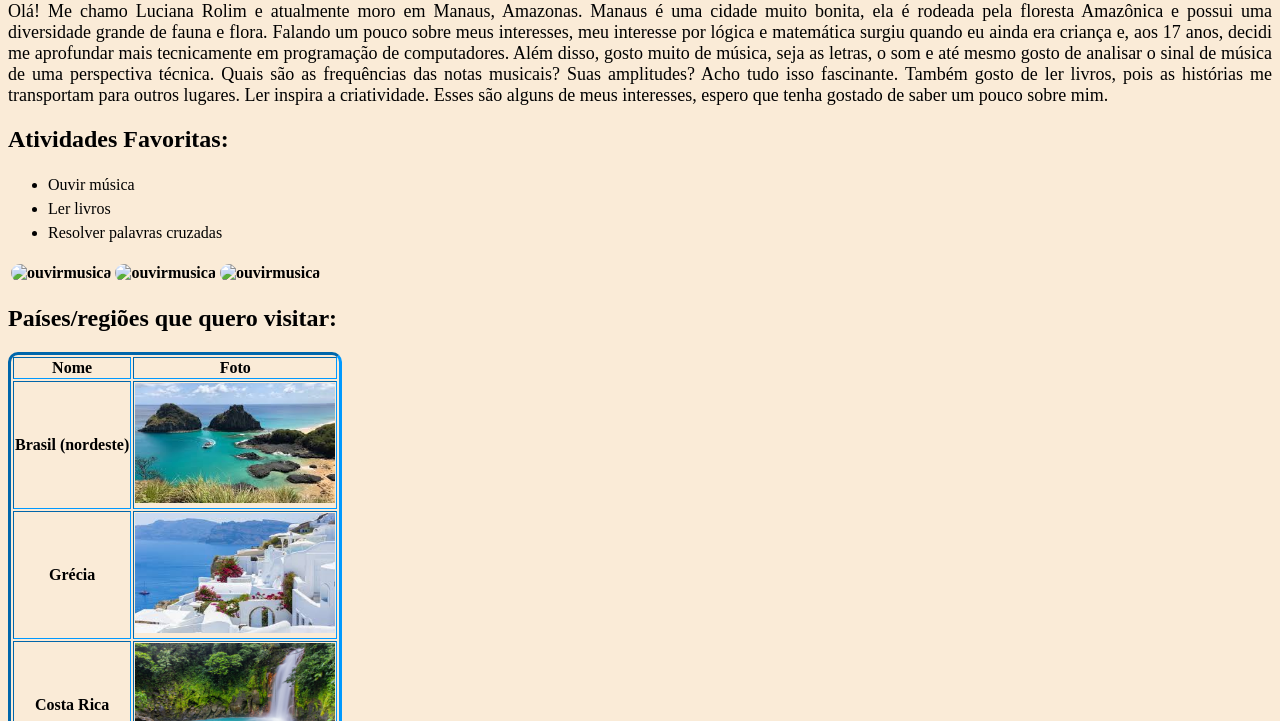
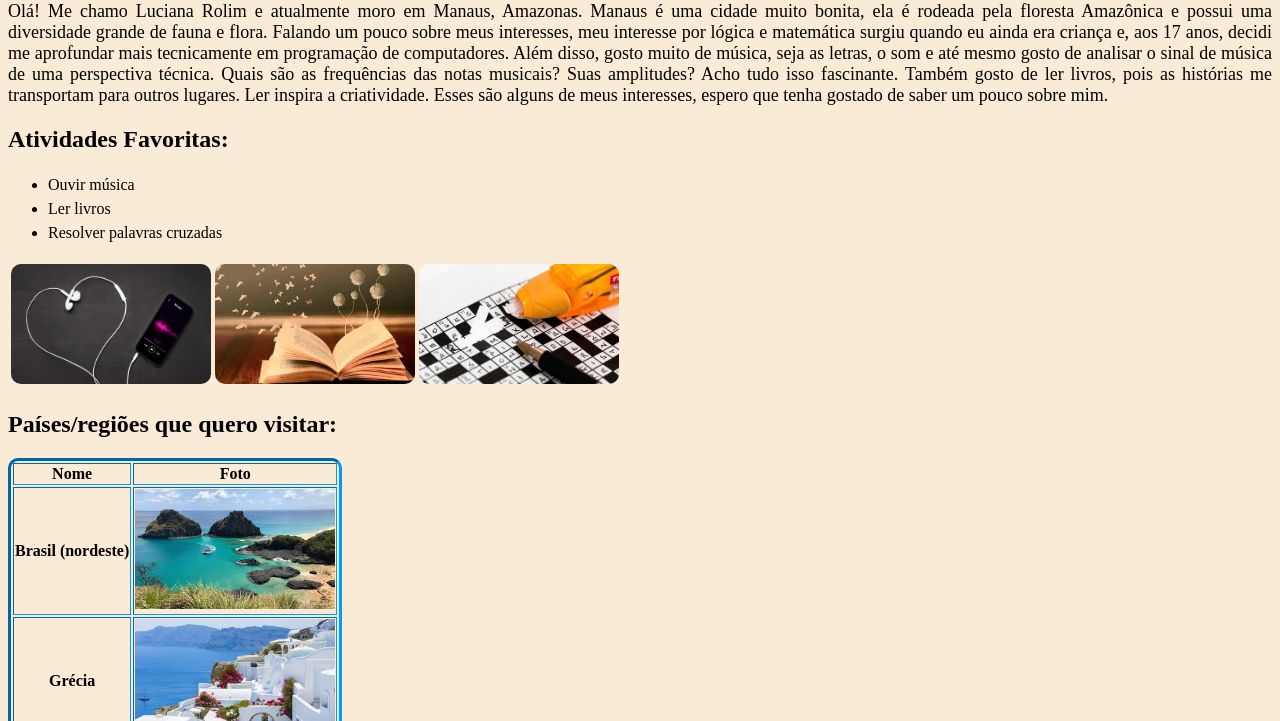
Before and after one commit to lucianarolimc/fds_uni, a plain HTML site: page index.html in a window 1280 px wide. Shown: the part 79-800 px from the top of the page. Drawn offline with Linux system fonts and the light colour scheme; the site is published under a folder, as on GitHub Pages, so addresses that start at the root find nothing.

Commit message:
Atualizando o index parte 2

```diff
--- a/index.html
+++ b/index.html
@@ -36,9 +36,9 @@
     <table >
       <tr>
         <th>
-          <img class="img_musica" src="/img/ouvir_musica.jpg" alt="ouvirmusica" width="200" height="120">
-          <img class="img_leitura" src="/img/ler_livros.jpeg" alt="ouvirmusica" width="200" height="120">
-          <img class="img_palavras" src="/img/palavras_cruzadas.jpg" alt="ouvirmusica" width="200" height="120">
+          <img class="img_musica" src="./img/ouvir_musica.jpg" alt="ouvirmusica" width="200" height="120">
+          <img class="img_leitura" src="./img/ler_livros.jpeg" alt="ouvirmusica" width="200" height="120">
+          <img class="img_palavras" src="./img/palavras_cruzadas.jpg" alt="ouvirmusica" width="200" height="120">
         </th>
       </tr>
     </table>
```
